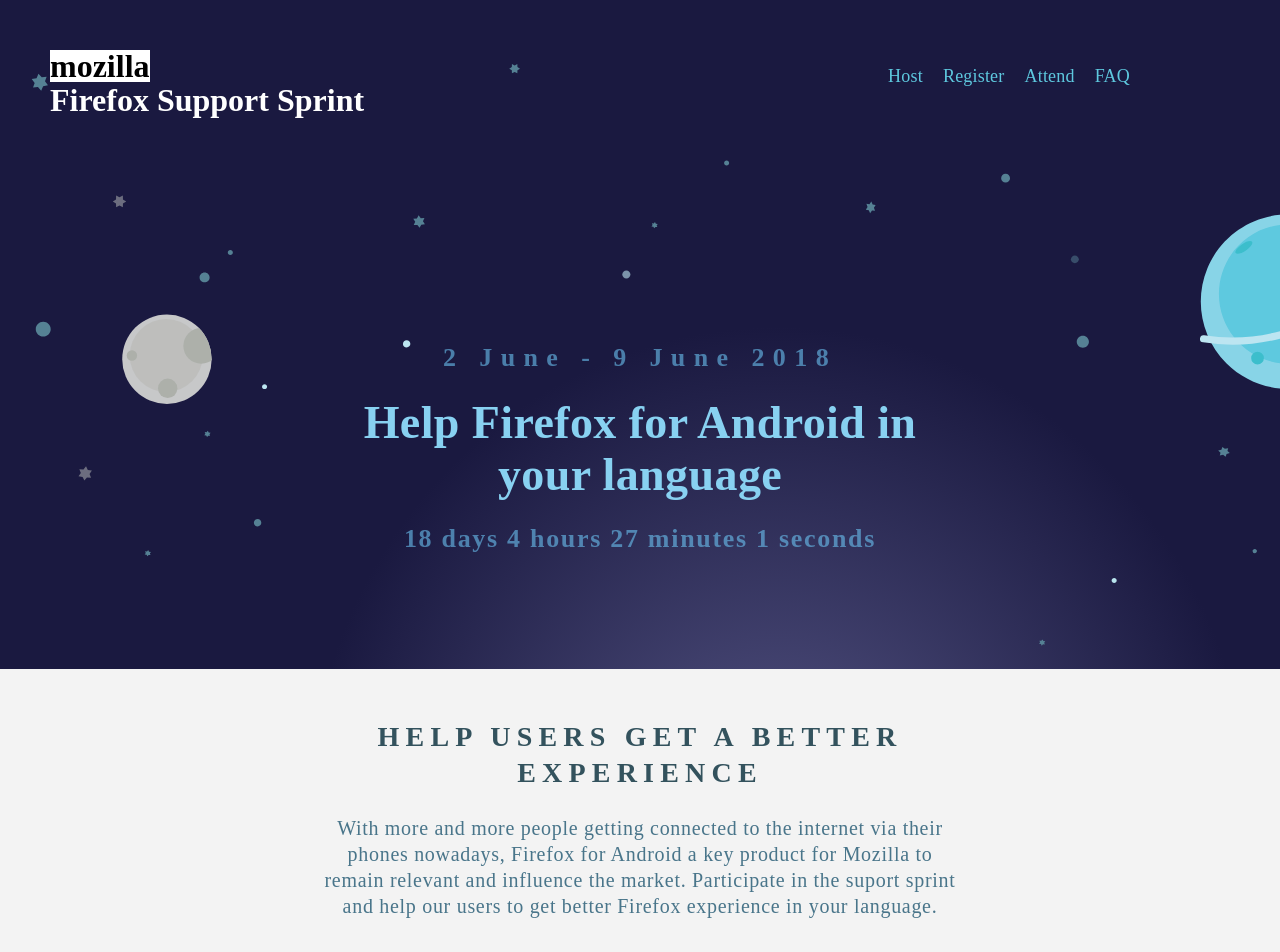
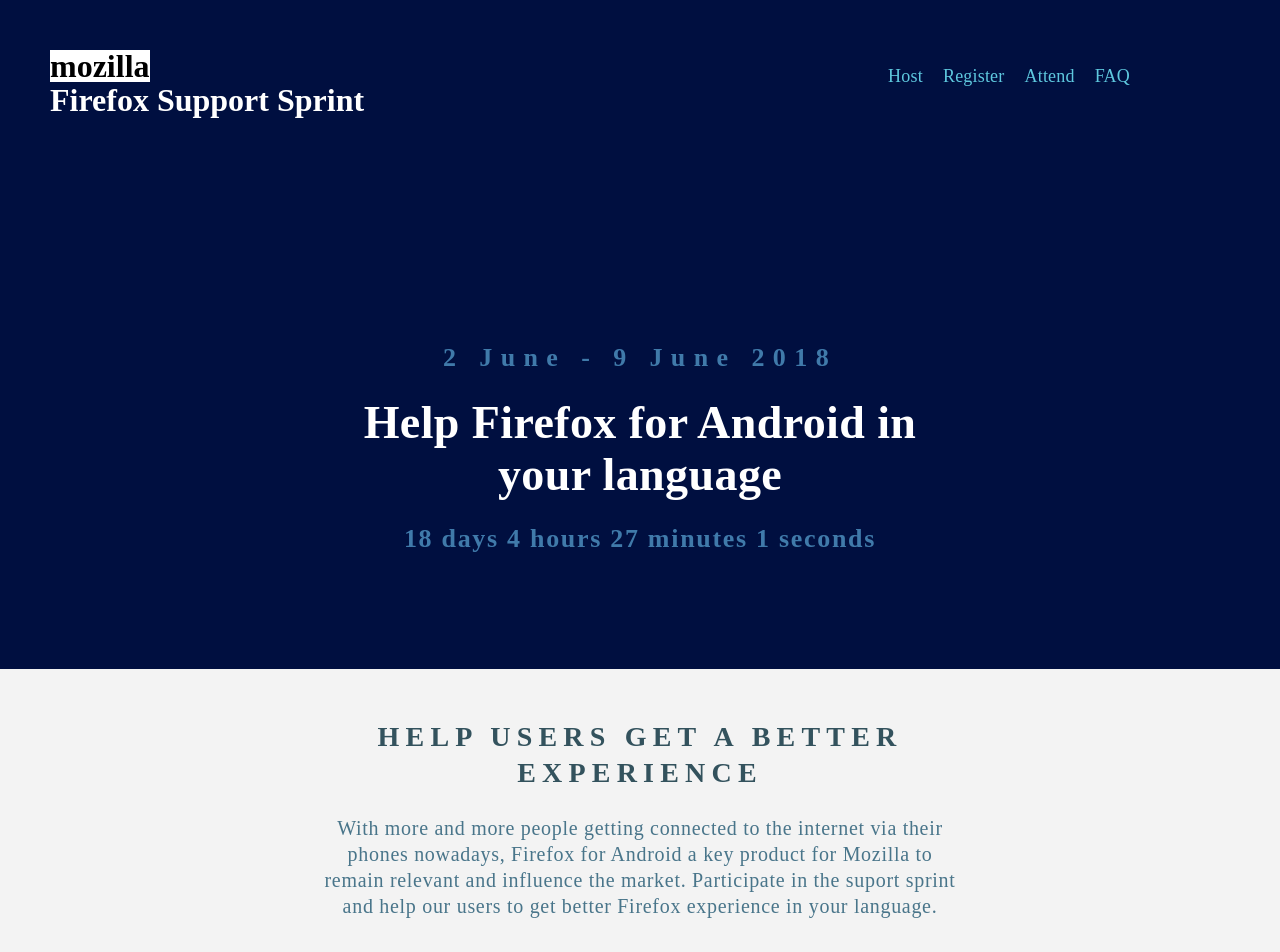
Before and after one commit to mozilla/sumo-playstore-campaign, a Jekyll site: the page built from index.md, in a window 1280 px wide. Shown: the top 952 px of the page. Built offline with Jekyll 4.4.1, drawn with Linux system fonts in a browser that asks for light colours; some web fonts are replaced; a script that is not in the unit is left out.

Commit message:
Better colors

```diff
--- a/css/main.css
+++ b/css/main.css
@@ -4,12 +4,12 @@ body {
 }
 
 a {
-  color: #59b5b0;
+  color: #00c8d7;
   text-decoration: none;
 }
 
 a:hover {
-  box-shadow: inset 0 -4px 0 #59b5b0;
+  box-shadow: inset 0 -4px 0 #00c8d7;
 }
 
 h1 {
@@ -181,30 +181,30 @@ h2 {
 }
 
 .front-register-button {
-  background-color: #88d1f1;
-  color: #558194;
+  background-color: #005a71;
+  color: #fff;
 }
 
 .involve-button {
-  background-color: #7474b5;
+  background-color: #008ea4;
   color: #fff;
   margin-top: 0;
 }
 
 .register-button {
-  background-color: #59b5b0;
+  background-color: #005a71;
   color: #fff;
   margin-top: 0;
 }
 
 .attend-button {
-  background-color: #7474b5;
+  background-color: #008ea4;
   color: #fff;
   margin-top: 0;
 }
 
 .submit-button {
-  background-color: #59b5b0;
+  background-color: #005a71;
   color: #fff;
   border: none;
   padding: 10px 50px;
@@ -221,8 +221,7 @@ h2 {
 }
 
 footer {
-  background:
-    linear-gradient(to top, #535382, #2d2c55);
+  background: #000f40;
   padding: 30px 50px 0px 50px;
   display: flex;
   flex-direction: row;
@@ -312,7 +311,7 @@ footer .footer-content a {
 }
 
 .home header {
-  background: #f3f3f3 url('../img/img-header.svg');
+  background: #000f40;
   background-size: cover;
   background-position: inherit;
   text-align: center;
@@ -329,7 +328,7 @@ footer .footer-content a {
   font-family: 'Fira Sans';
   line-height: 1.12;
   letter-spacing: 0.4px;
-  color: #88d1f1;
+  color: #fff;
   width: 50%;
   display: block;
   margin: 0 auto;
@@ -438,11 +437,11 @@ footer .footer-content a {
 }
 
 .home .action-buttons .box:nth-child(1) {
-  background-color: #59b5b0;
+  background-color: #005a71;
 }
 
 .home .action-buttons .box:nth-child(2) {
-  background-color: #7474b5;
+  background-color: #008ea4;
 }
 
 .home .action-buttons .box h3 {
@@ -491,7 +490,7 @@ footer .footer-content a {
 
 .home .interested {
   height: 100px;
-  background-color: #6fcac5;
+  background-color: #005a71;
   vertical-align: middle;
   display: flex;
   align-items: center;
@@ -520,7 +519,7 @@ footer .footer-content a {
 }
 
 .host header {
-  background-color: #59b5b0;
+  background-color: #005a71;
   padding-bottom: 50px;
 }
 
@@ -614,7 +613,7 @@ footer .footer-content a {
 }
 
 .participate header {
-  background-color: #7474b5;
+  background-color: #008ea4;
   padding-bottom: 50px;
 }
 
@@ -633,8 +632,8 @@ footer .footer-content a {
 
 .map-sites div hr {
   width: 35%;
-  border-top: 2px solid #59b5b0;
-  border-bottom: 2px solid #59b5b0;
+  border-top: 2px solid #005a71;
+  border-bottom: 2px solid #005a71;
   border-left: none;
   border-right: none;
   height: 3px;
@@ -645,7 +644,7 @@ footer .footer-content a {
 }
 
 .map-sites :target {
-  border: 5px solid #59b5b0;
+  border: 5px solid #005a71;
 }
 
 .reporting {
```
